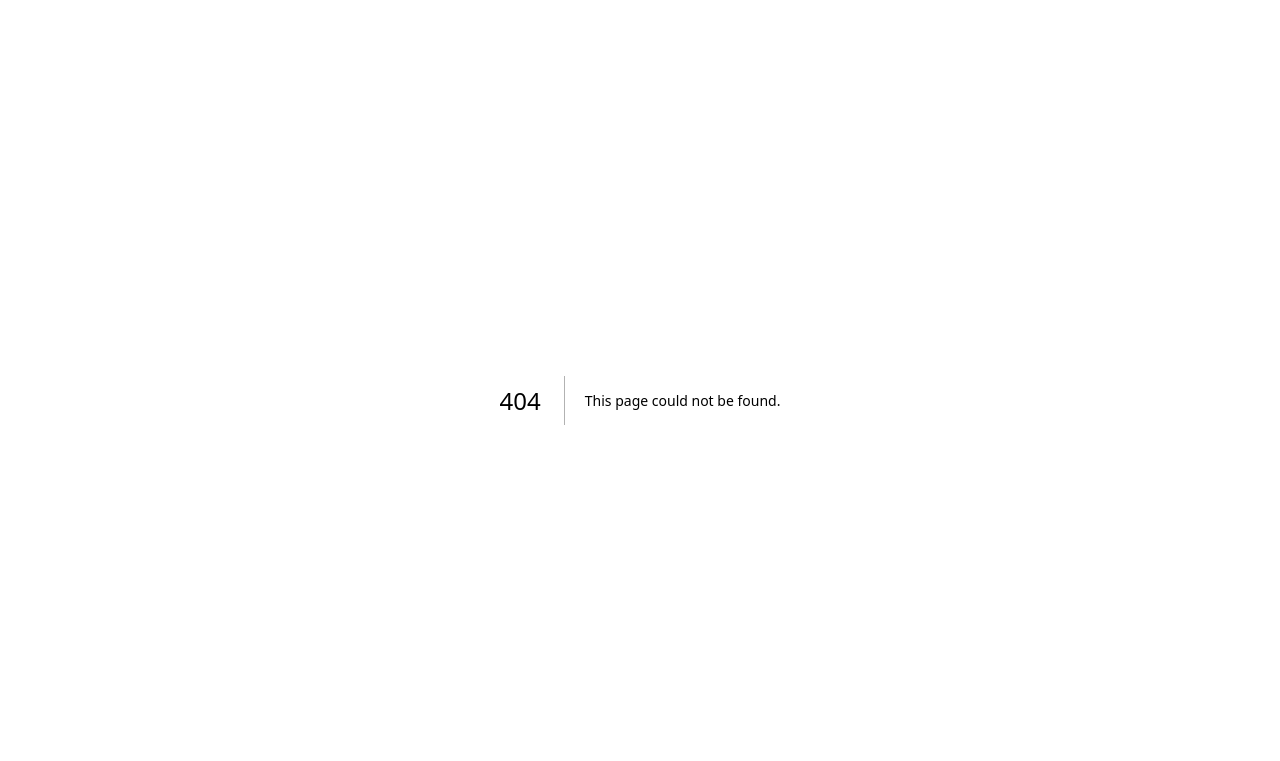
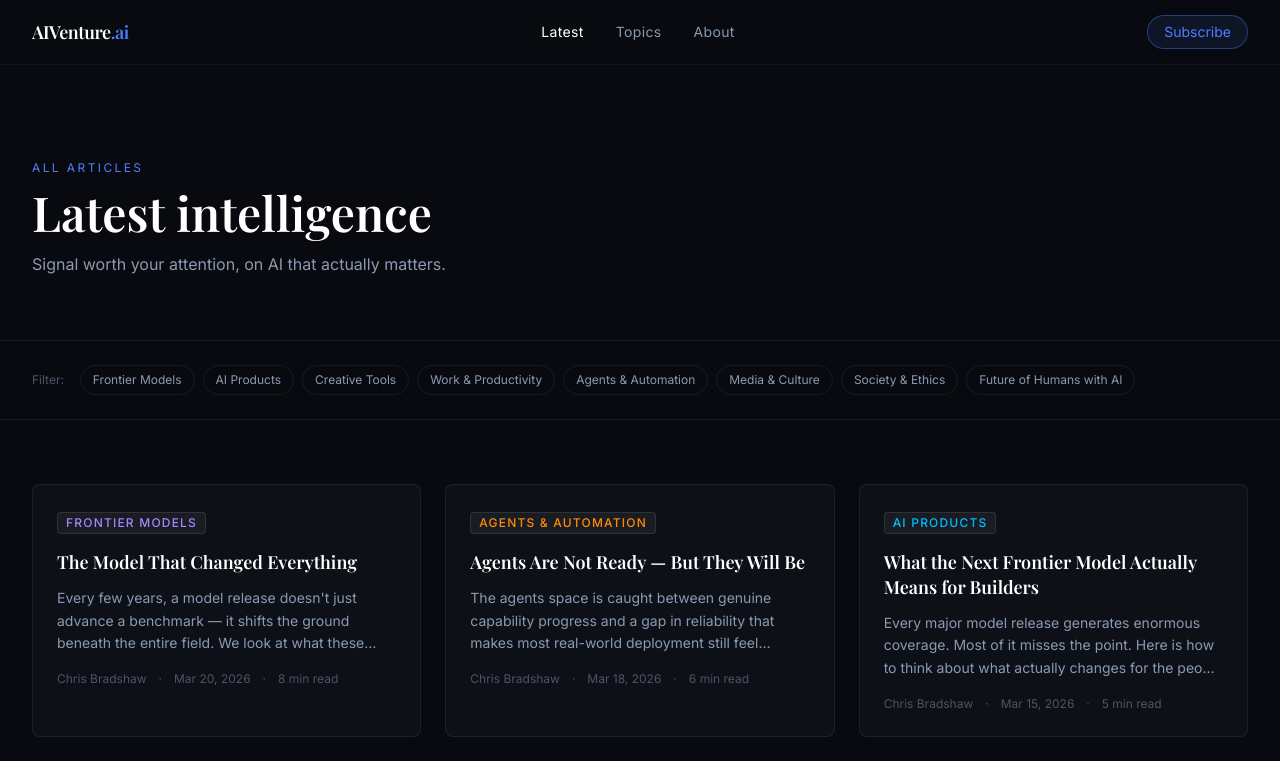
Before and after one commit to CollectiveIntelligenceCode/aiadventure, a Next.js app: page /articles in a window 1280 px wide. Before the commit this address had no page. Shown: the top 761 px of the page. Built offline with nearby package versions, Linux system fonts and the light colour scheme; a web font is replaced by a local one.

Commit message:
feat: articles index page with topic filters

```diff
--- /dev/null
+++ b/app/articles/page.tsx
@@ -0,0 +1,55 @@
+import type { Metadata } from 'next'
+import Header from '@/components/layout/Header'
+import Footer from '@/components/layout/Footer'
+import ArticleGrid from '@/components/content/ArticleGrid'
+import { getLatestArticles } from '@/lib/mdx'
+import { TOPICS } from '@/content/topics'
+import Link from 'next/link'
+
+export const metadata: Metadata = {
+  title: 'Latest Intelligence',
+  description: 'All published articles — AI signal, commentary, and analysis.',
+}
+
+export default function ArticlesPage() {
+  const articles = getLatestArticles()
+
+  return (
+    <>
+      <Header />
+      <main className="pt-24">
+        <div className="mx-auto max-w-7xl px-6 lg:px-8 py-16 border-b border-[var(--border)]">
+          <p className="text-xs uppercase tracking-[0.2em] text-[var(--accent)] mb-3">
+            All articles
+          </p>
+          <h1 className="font-[family-name:var(--font-playfair)] text-4xl md:text-5xl font-semibold text-white mb-4">
+            Latest intelligence
+          </h1>
+          <p className="text-[var(--text-secondary)] max-w-xl">
+            Signal worth your attention, on AI that actually matters.
+          </p>
+        </div>
+
+        <div className="mx-auto max-w-7xl px-6 lg:px-8 py-6 border-b border-[var(--border)]">
+          <div className="flex flex-wrap gap-2 items-center">
+            <span className="text-xs text-[var(--text-muted)] mr-2">Filter:</span>
+            {TOPICS.map((topic) => (
+              <Link
+                key={topic.slug}
+                href={`/topics/${topic.slug}`}
+                className="text-xs px-3 py-1.5 rounded-full border border-[var(--border)] text-[var(--text-secondary)] hover:text-white hover:border-[var(--border-strong)] transition-colors"
+              >
+                {topic.label}
+              </Link>
+            ))}
+          </div>
+        </div>
+
+        <div className="mx-auto max-w-7xl px-6 lg:px-8 py-16">
+          <ArticleGrid articles={articles} />
+        </div>
+      </main>
+      <Footer />
+    </>
+  )
+}
```
